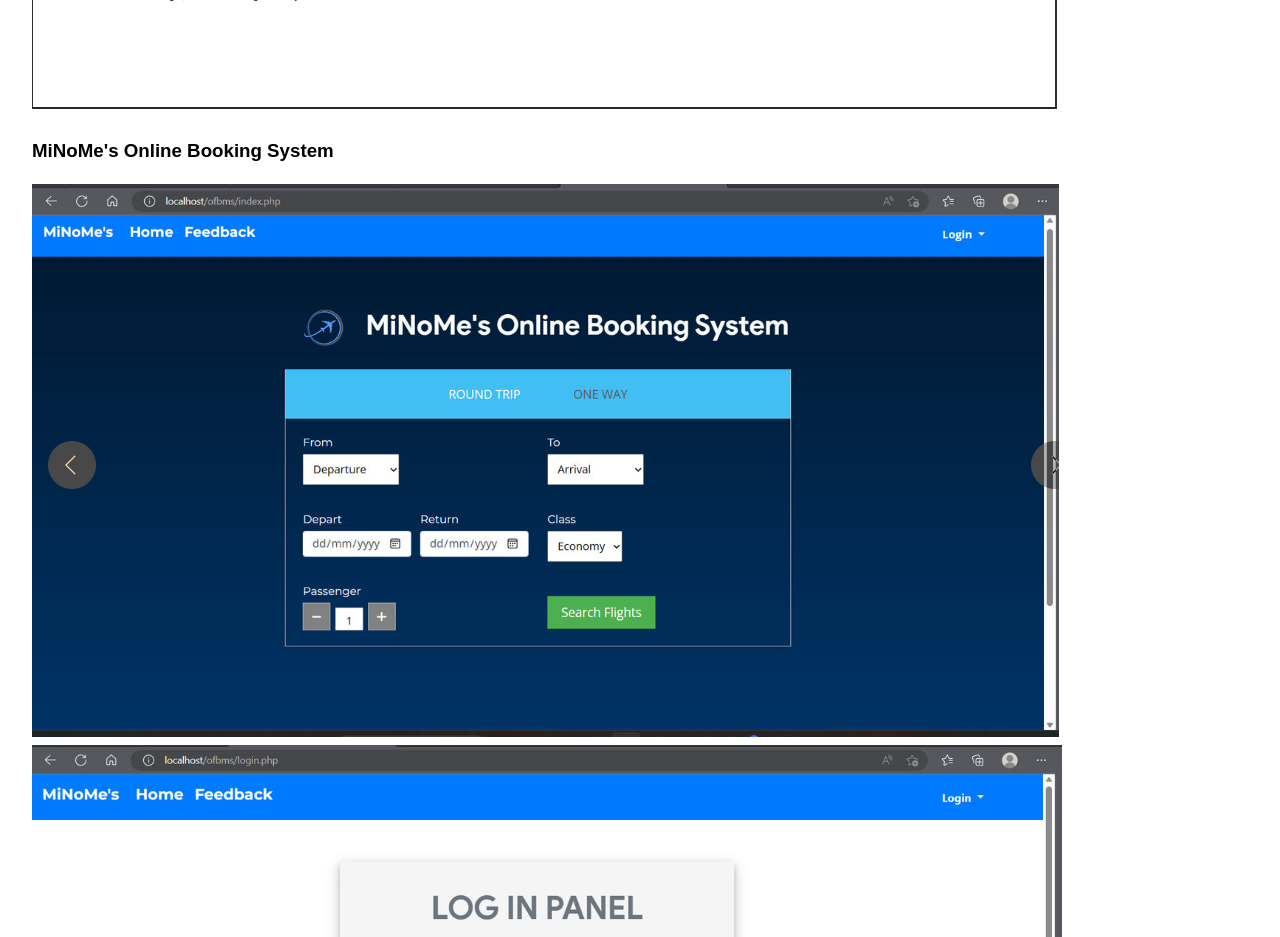
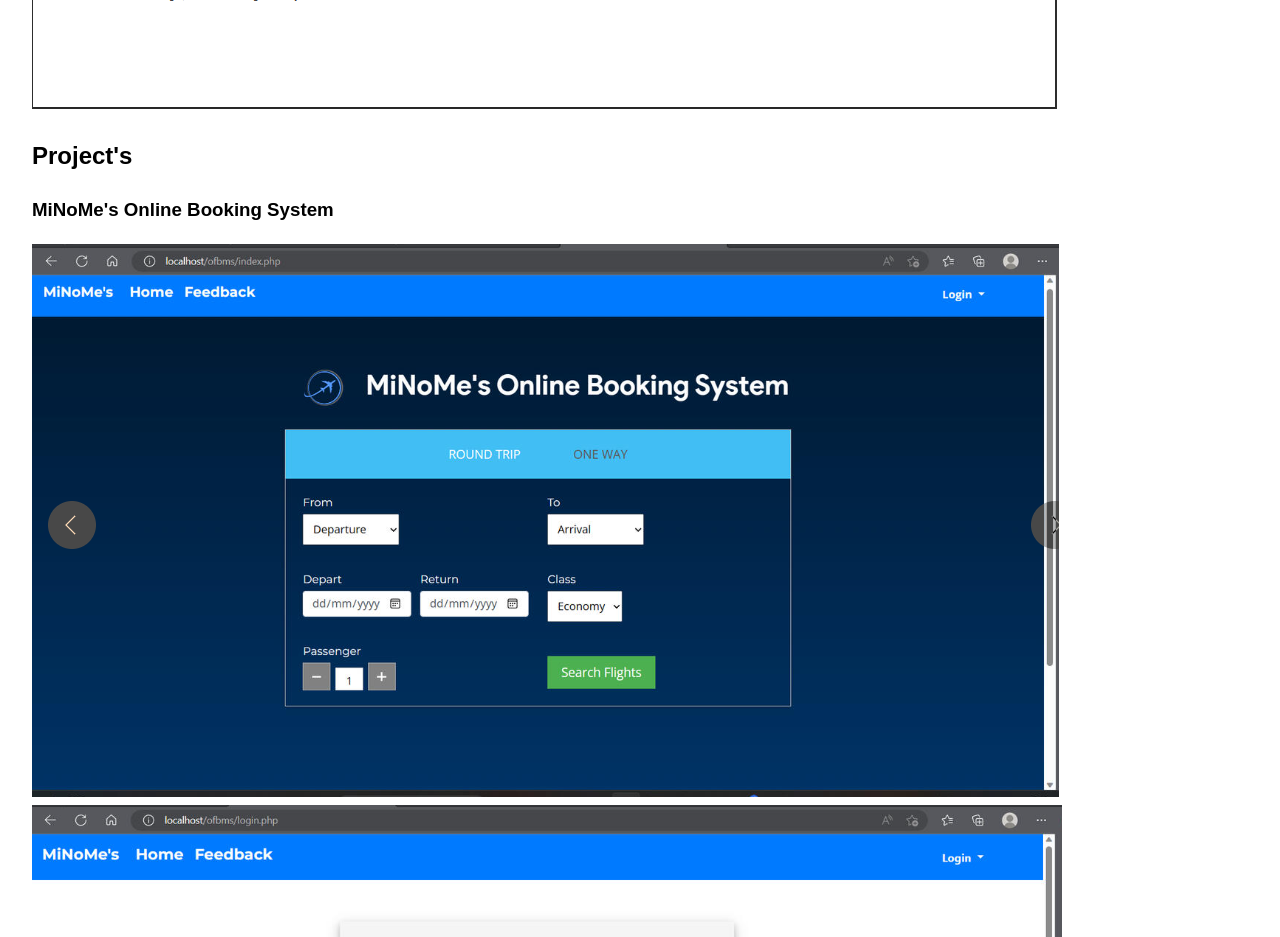
Before and after one commit to GynoDem/LINX, a plain HTML site: page index.html in a window 1280 px wide. Shown: the part 2220-3157 px from the top of the page. Drawn offline with Linux system fonts and the light colour scheme.

Commit message:
Update index.html

```diff
--- a/index.html
+++ b/index.html
@@ -39,6 +39,7 @@
             <h3>Certificates</h3>
             <img src="NET.png" >
             <img src="cyber.png" >
+            <h2>Project's</h2>
             <h3>MiNoMe's Online Booking System</h3>
             <img src="1.png" >
             <img src="2.png" >
```
